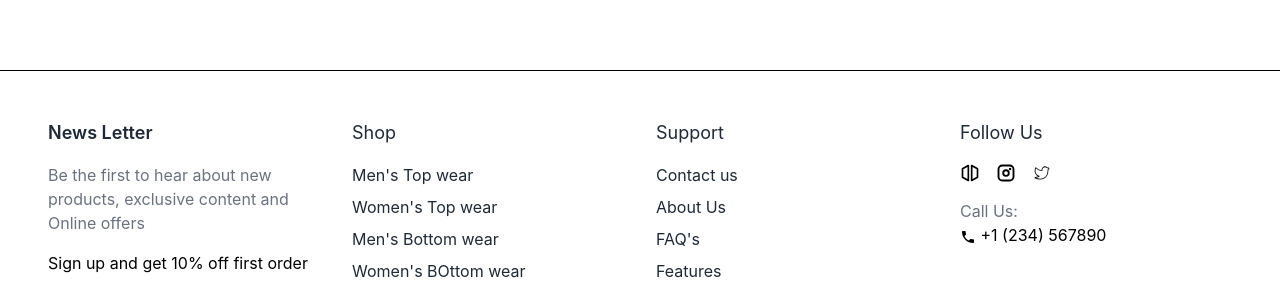
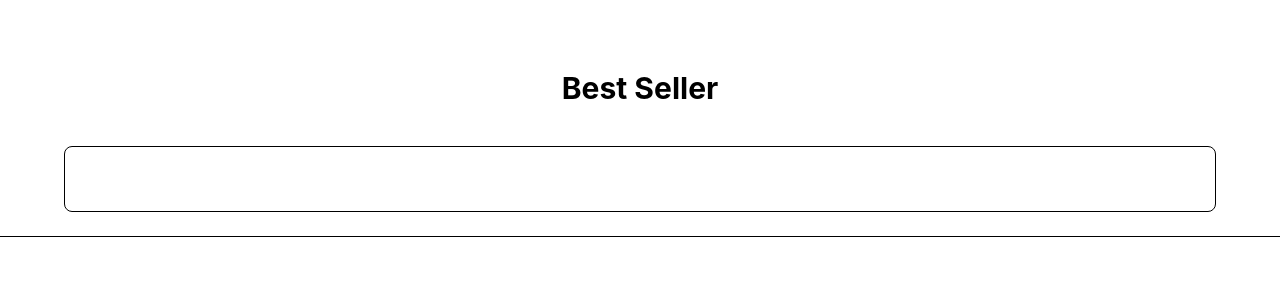
Before and after one commit to Dev-kayes/reddit, a React app in the folder frontEnd/: page / in a window 1280 px wide. Shown: the part 2403-2684 px from the top of the page. Built offline with nearby package versions, Linux system fonts and the light colour scheme; the HTML template or start-up script is replaced by a standard one.

Commit message:
Product details is at work

```diff
--- a/frontEnd/src/pages/Home.jsx
+++ b/frontEnd/src/pages/Home.jsx
@@ -2,6 +2,8 @@ import React from "react";
 import Hero from "../components/Common/Hero";
 import GenderCollectionSection from "../products/GenderCollectionSection";
 import NewArrivals from "../products/NewArrivals";
+import BestSeller from "../products/BestSeller";
+import ProductDetails from "../products/ProductDetails";
 
 const Home = () => {
   return (
@@ -9,6 +11,8 @@ const Home = () => {
       <Hero />
       <GenderCollectionSection />
       <NewArrivals />
+      <BestSeller />
+      <ProductDetails />
     </section>
   );
 };
--- /dev/null
+++ b/frontEnd/src/products/BestSeller.jsx
@@ -0,0 +1,7 @@
+import React from "react";
+
+const BestSeller = () => {
+  return <h2 className="text-3xl text-center font-bold mb-4">Best Seller</h2>;
+};
+
+export default BestSeller;
--- /dev/null
+++ b/frontEnd/src/products/ProductDetails.jsx
@@ -0,0 +1,35 @@
+import React from "react";
+// dummy API:
+const selectedProduct = {
+  name: "Stylish Jacket",
+  price: 150,
+  originalPrice: 120,
+  description: "This is a Stylish Jacket",
+  branch: "Puma",
+  material: "Leather",
+  sizes: ["S", "M", "L", "XL"],
+  colors: ["Red", "Blue", "Green"],
+  images: [
+    {
+      url: "https://picsum.photos/200?random=9",
+      alt: "Stylished T-Shirt",
+    },
+    {
+      url: "https://picsum.photos/200?random=11",
+      alt: "Stylished T-Shirt",
+    },
+  ],
+};
+
+const ProductDetails = () => {
+  return (
+    <div className="p-6">
+      <div className="max-w-6xl mx-auto bg-white p-8 rounded-lg border">
+        <div className="flex flex-col md:flex-row space-y-4 mr-6"></div>
+        {/* Left Thumbnails */}
+      </div>
+    </div>
+  );
+};
+
+export default ProductDetails;
```
